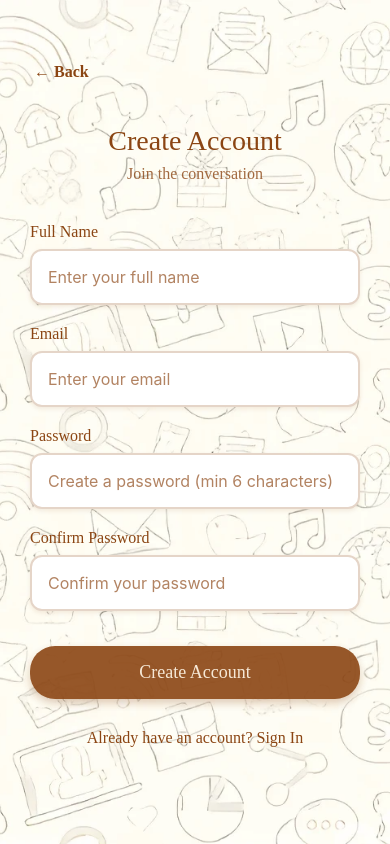
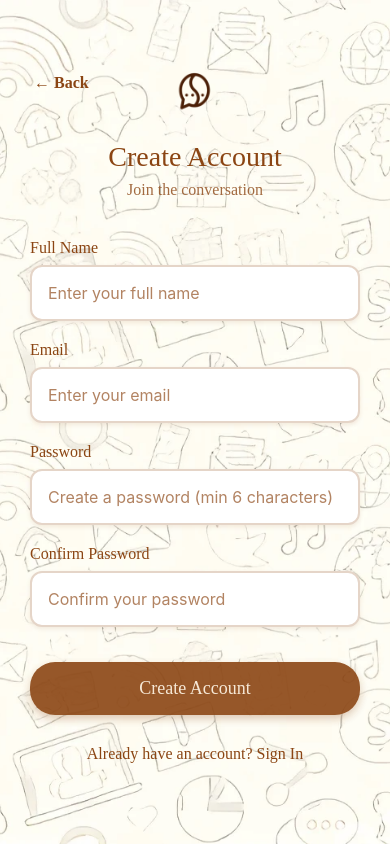
Before and after one commit to nishthasingh20/ChatConnect, a React Native app: screen /RegisterScreen in a window 390 px wide. Built offline with nearby package versions, Linux system fonts and the light colour scheme; a web font is replaced by a local one.

Commit message:
minor changes

```diff
--- a/screens/RegisterScreen.tsx
+++ b/screens/RegisterScreen.tsx
@@ -12,6 +12,7 @@ import {
   Platform,
   Alert,
   ImageBackground,
+  Image,
 } from 'react-native';
 
 const RegisterScreen = ({ navigation }) => {
@@ -100,12 +101,18 @@ const RegisterScreen = ({ navigation }) => {
         behavior={Platform.OS === 'ios' ? 'padding' : 'height'}
         style={styles.keyboardAvoidingView}
       >
-        <ScrollView contentContainerStyle={styles.scrollContent}>
-          {/* Header */}
+        <ScrollView contentContainerStyle={styles.scrollContent}>          {/* Header */}
           <View style={styles.header}>
-            <TouchableOpacity onPress={goBack} style={styles.backButton}>
-              <Text style={styles.backButtonText}>← Back</Text>
-            </TouchableOpacity>
+            <View style={styles.headerTop}>
+              <TouchableOpacity onPress={goBack} style={styles.backButton}>
+                <Text style={styles.backButtonText}>← Back</Text>
+              </TouchableOpacity>
+              <Image
+                source={require('./assets/logo-image.png')}
+                style={styles.logo}
+                resizeMode="contain"
+              />
+            </View>
             <Text style={styles.headerTitle}>Create Account</Text>
             <Text style={styles.headerSubtitle}>Join the conversation</Text>
           </View>
@@ -205,18 +212,30 @@ const styles = StyleSheet.create({
   scrollContent: {
     flexGrow: 1,
     paddingHorizontal: 30,
-  },
-  header: {
+  },  header: {
     alignItems: 'center',
     paddingTop: 20,
     paddingBottom: 40,
   },
+  headerTop: {
+    flexDirection: 'row',
+    justifyContent: 'space-between',
+    alignItems: 'center',
+    width: '100%',
+    marginBottom: 20,
+  },
+  logo: {
+    width: 70,
+    height: 70,
+    marginRight: 130,
+    marginTop: 30,
+    marginBottom: -15,
+    alignItems: 'center',
+  },
   backButton: {
-    alignSelf: 'flex-start',
-    marginBottom: 20,
-    marginTop: 35,
     paddingVertical: 8,
     paddingHorizontal: 4,
+    marginTop: 40,
   },
   backButtonText: {
     color: '#8B4513',
@@ -236,6 +255,7 @@ const styles = StyleSheet.create({
     fontFamily: "Bitter-Regular",
     opacity: 0.8,
     marginTop: 8,
+    textAlign: 'center',
   },
   form: {
     flex: 1,
```
